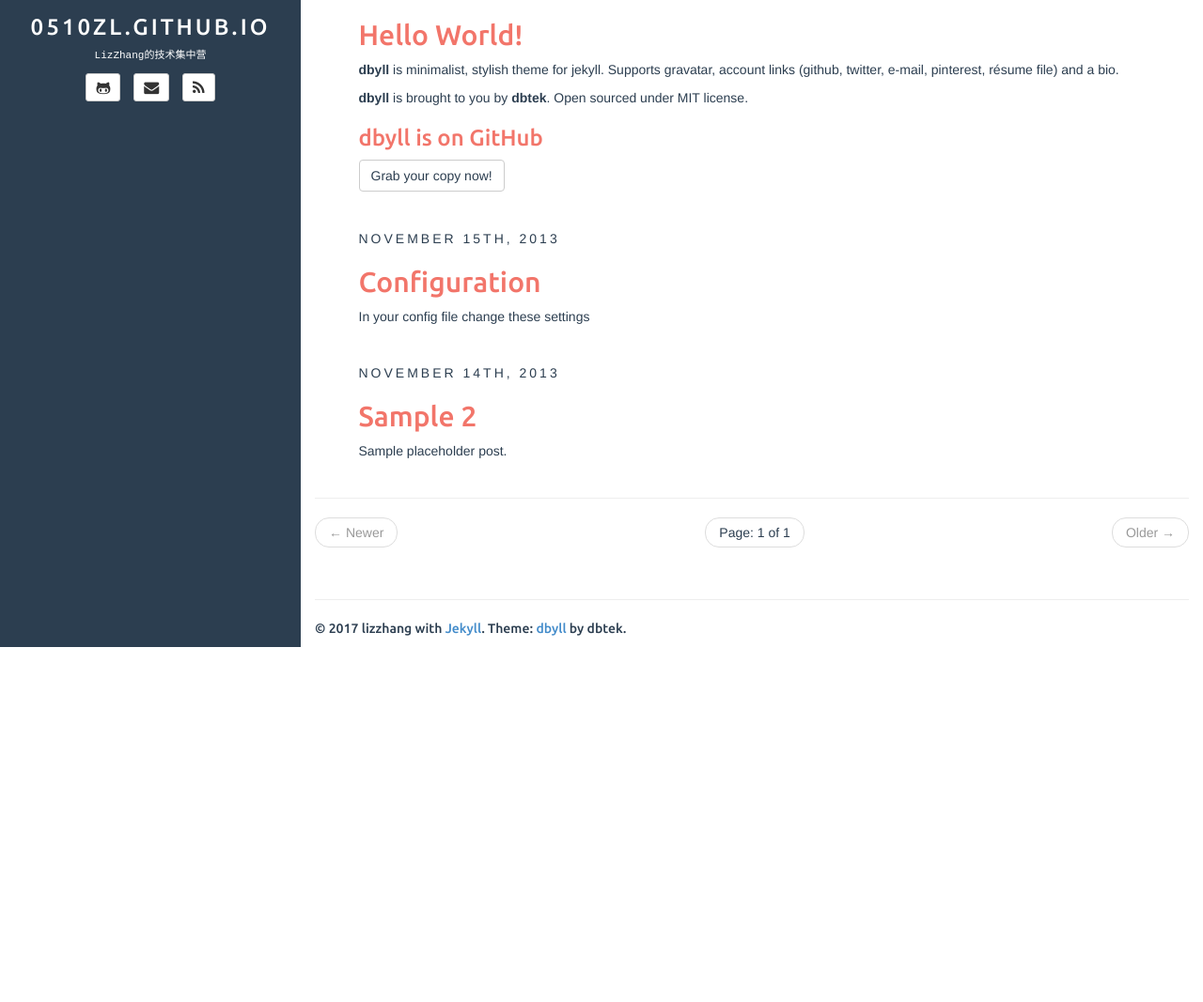
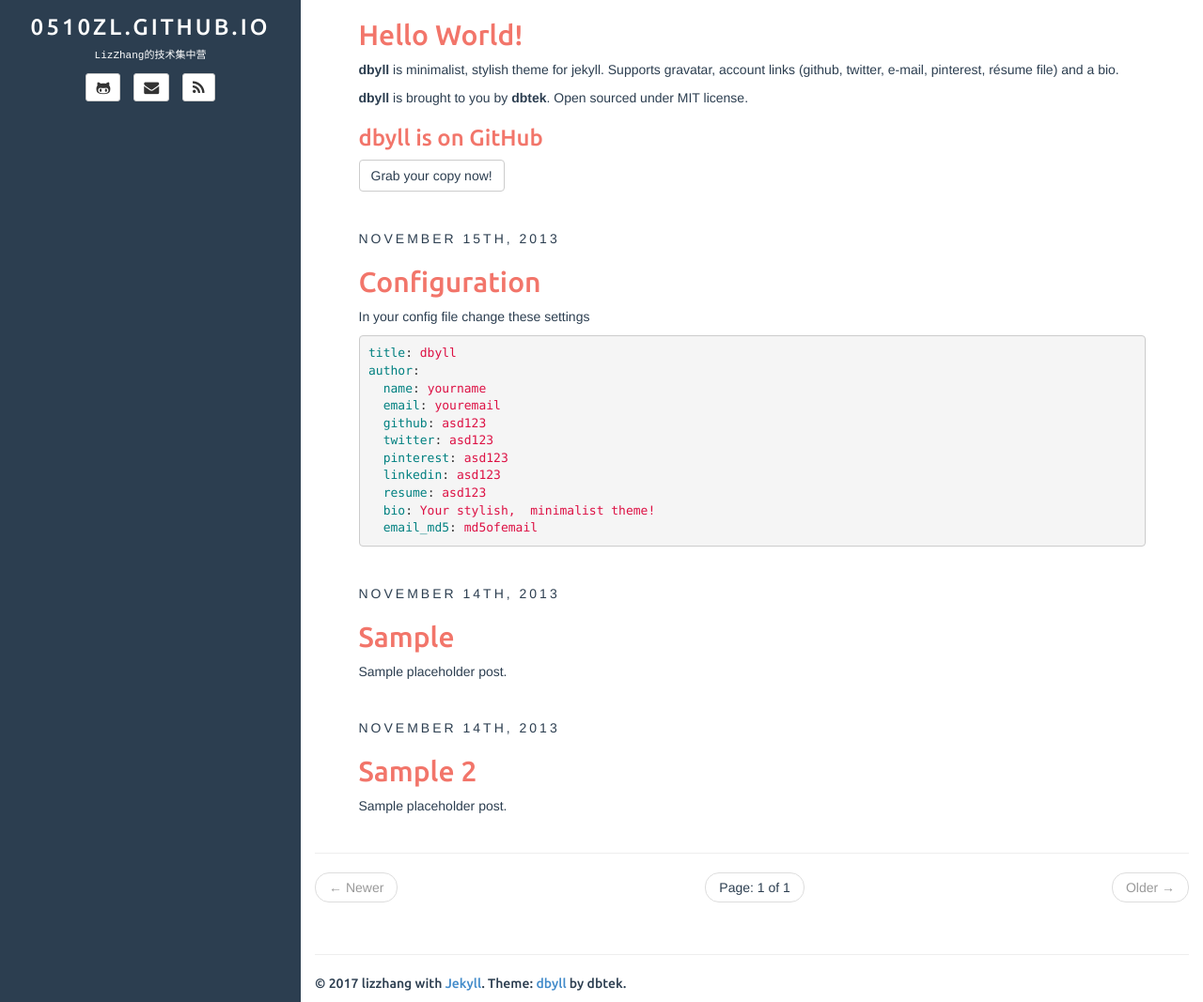
Before and after one commit to 0510zl/0510zl.github.io, a Jekyll site: the page built from index.html, in a window 1280 px wide and 1349 px high, cut to the strip 282-1349 px from the top of the window. Shown: the whole strip at 94% size. Built offline with Jekyll 4.4.1, drawn with Linux system fonts in a browser that asks for light colours; the list of posts is cut into pages by our own code.

```diff
--- a/_posts/2013-11-15-configuration.md
+++ b/_posts/2013-11-15-configuration.md
@@ -7,3 +7,17 @@ fullview: true
 ---
 
 In your config file change these settings
+
+{% highlight yaml %}
+title: dbyll
+author:
+  name: yourname
+  email: youremail
+  github: asd123
+  twitter: asd123
+  pinterest: asd123
+  linkedin: asd123
+  resume: asd123
+  bio: Your stylish,  minimalist theme!
+  email_md5: md5ofemail
+{% endhighlight %}
```
Also changed, not shown: _posts/2013-11-14-sample.md (added, +17 -0 lines), _posts/2017-01-17-firstblog.md (+1 -7 lines), README.md.
